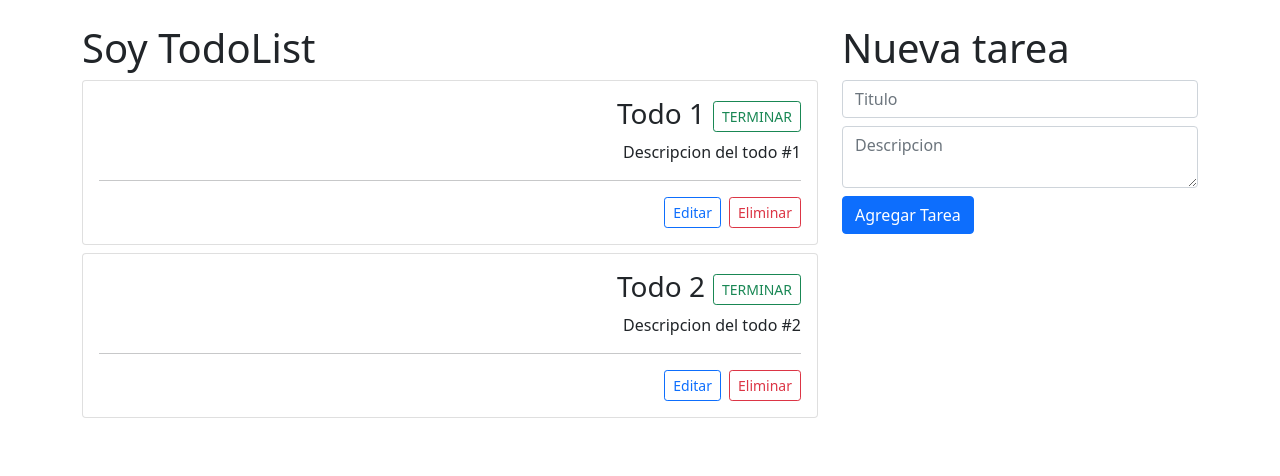
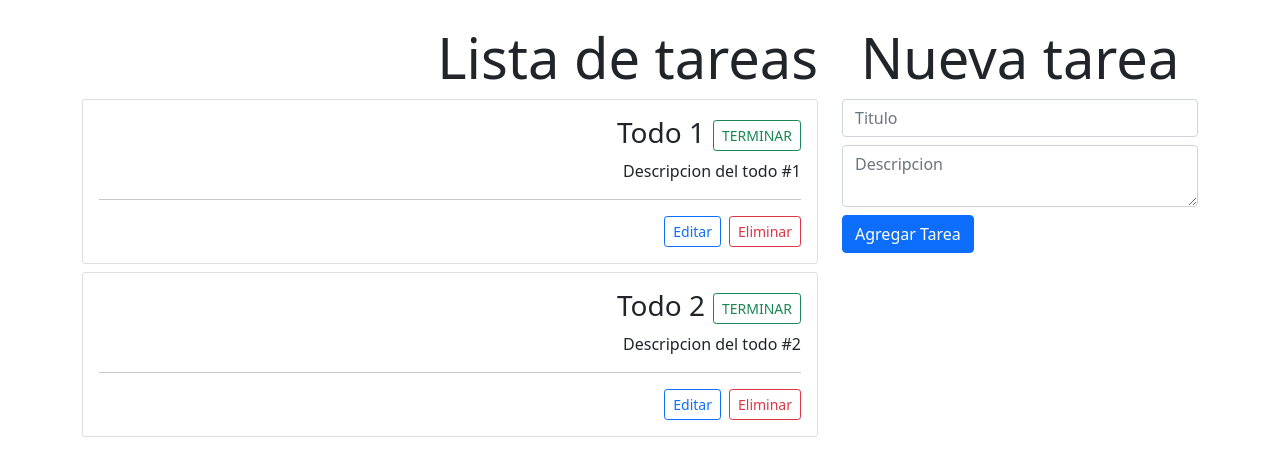
Before and after one commit to DanielEnGitHub/CRUD-React, a React (Create React App) app: page / in a window 1280 px wide. Shown: the top 476 px of the page. Built offline with nearby package versions, Linux system fonts and the light colour scheme.

Commit message:
Ultimos detalles de la apliacion

```diff
--- a/src/App.js
+++ b/src/App.js
@@ -1,4 +1,4 @@
-import React, {useState} from 'react';
+import React, {useEffect, useState} from 'react';
 import TodoList from './components/TodoList';
 import TodoForm from './components/TodoFrom';
 
@@ -17,10 +17,16 @@ const initialTodos = [
     }
 ]
 
+const localTodos = JSON.parse(localStorage.getItem('todos'));
 
 const App = () =>{
-    const [todos, setTodos] = useState(initialTodos);
+    const [todos, setTodos] = useState(localTodos || initialTodos);
     const [todoEdit, setTodoEdit] = useState(null);
+
+    useEffect(() => {
+        localStorage.setItem('todos', JSON.stringify(todos));
+
+    }, [todos])
 
     // Eliminar
     const todoDelete = (todoID) =>{
--- a/src/components/TodoFrom.js
+++ b/src/components/TodoFrom.js
@@ -62,7 +62,7 @@ const TodoForm = ( {todoAdd, todoEdit, todoUpdate, setTodoEdit} ) =>{
 
     return (
         <div>
-            <h1>{todoEdit ? 'Editar tarea': 'Nueva tarea'}</h1>
+            <h2 className='text-center display-4'>{todoEdit ? 'Editar tarea': 'Nueva tarea'}</h2>
             {
                 todoEdit &&
                 <button
--- a/src/components/TodoList.js
+++ b/src/components/TodoList.js
@@ -7,10 +7,10 @@ const TodoList = ({todos, todoDelete, todoCompleted, setTodoEdit}) =>{
 
     return (
         <div>
-            <h1>Soy TodoList</h1>
+            <h2 className='text-end display-4'>Lista de tareas</h2>
             {
                 todos.length === 0
-                ? <div className='alert alert-primary'>No hay tareas pendientes</div>
+                ? <div className='alert alert-primary text-end'>No hay tareas pendientes</div>
                 : todos.map(x => (
                     <Todo
                         todo={x}
```
